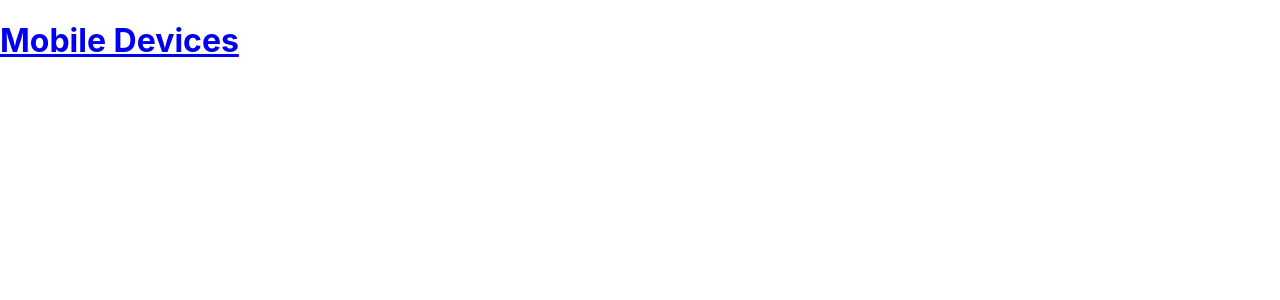
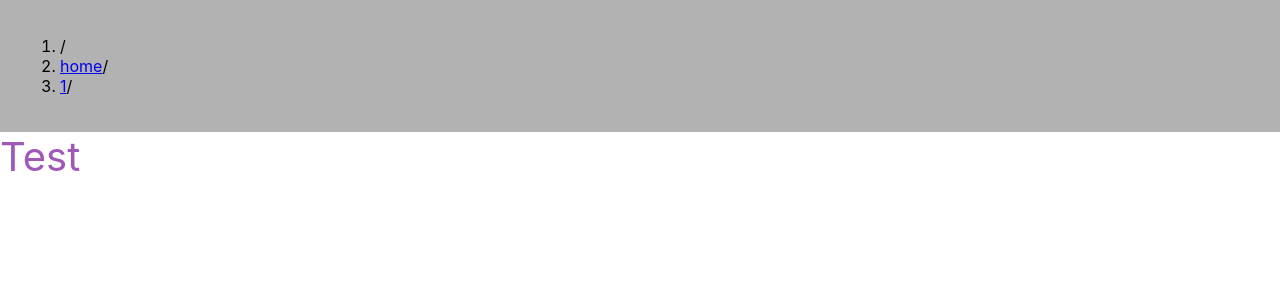
Before and after one commit to Tamara-Tamburini/frontend-test, a React (Create React App) app: page /home/1 in a window 1280 px wide. Shown: the top 300 px of the page. Built offline with nearby package versions, Linux system fonts and the light colour scheme.

Commit message:
Views routes

```diff
--- a/src/App.jsx
+++ b/src/App.jsx
@@ -1,12 +1,33 @@
-import "./App.css"
-import Header from "./components/Header"
+import { Layout } from "antd";
+import styles from "./App.module.css";
+import MainHome from "./pages/mainHome/MainHome";
+import Details from "./pages/details/Details";
+import { Routes, Route, Navigate } from "react-router-dom";
+import Breadcrumbs from "./components/Breadcrumbs";
+
+const { Header, Content } = Layout;
 
 function App() {
   return (
-    <div className="App">
-      <Header />
-    </div>
+    <Layout>
+      <Header className={styles.header}>
+        <Breadcrumbs />
+      </Header>
+      <Layout>
+        <Content>
+          <Routes>
+            <Route index element={<DefaultRoute />} />
+            <Route path="home">
+              <Route index element={<MainHome />} />
+              <Route path=":id" element={<Details />} />
+            </Route>
+          </Routes>
+        </Content>
+      </Layout>
+    </Layout>
   );
 }
 
-export default App
+const DefaultRoute = () => <Navigate to="/home" replace />
+
+export default App;
--- /dev/null
+++ b/src/App.module.css
@@ -0,0 +1,4 @@
+.header {
+    background-color: #b2b2b2;
+    padding: 20px;
+}
--- /dev/null
+++ b/src/components/Breadcrumbs.jsx
@@ -0,0 +1,37 @@
+import { Breadcrumb } from 'antd';
+import { useLocation, Link } from "react-router-dom";
+
+function Breadcrumbs() {
+    const location = useLocation()
+    const breadcrumbList = () => {
+        const { pathname } = location
+        const pathnames = pathname.split("/").filter((item) => item)
+        return (
+            <div>
+                <Breadcrumb>
+                    {pathnames.length > 0 ? (
+                        <Breadcrumb.Item>
+                            <Link to="/"></Link>
+                        </Breadcrumb.Item>
+                    ) : (
+                        null
+                    )}
+                    {pathnames.map((item, index) => {
+                        const routeTo = `/${pathnames.slice(0, index + 1).join("/")}`;
+                        const lastPage = index === pathnames.length - 0;
+                        return lastPage ? (
+                            <Breadcrumb.Item key={index}>{item}</Breadcrumb.Item>
+                        ) : (
+                            <Breadcrumb.Item key={index}>
+                                <Link to={`${routeTo}`}>{item}</Link>
+                            </Breadcrumb.Item>
+                        );
+                    })}
+                </Breadcrumb>
+            </div>
+        )
+    }
+    return breadcrumbList()
+}
+
+export default Breadcrumbs
--- a/src/index.jsx
+++ b/src/index.jsx
@@ -1,11 +1,14 @@
-import React from 'react';
-import ReactDOM from 'react-dom/client';
-import './index.css';
-import App from './App';
+import React from "react";
+import ReactDOM from "react-dom/client";
+import { BrowserRouter } from "react-router-dom";
+import "./index.css";
+import App from "./App";
 
-const root = ReactDOM.createRoot(document.getElementById('root'));
+const root = ReactDOM.createRoot(document.getElementById("root"));
 root.render(
   <React.StrictMode>
-    <App />
+    <BrowserRouter>
+      <App />
+    </BrowserRouter>
   </React.StrictMode>
 );
--- a/src/pages/details/Details.jsx
+++ b/src/pages/details/Details.jsx
@@ -1,7 +1,11 @@
-function Details () {
-    return <>
+import styles from "./Details.module.css"
 
+function Details() {
+  return (
+    <>
+      <div className={styles.App}>Test</div>
     </>
+  );
 }
 
-export default Details
+export default Details;
--- /dev/null
+++ b/src/pages/details/Details.module.css
@@ -0,0 +1,4 @@
+.App {
+    color: #9f58b7;
+    font-size: 40px;
+}
--- /dev/null
+++ b/src/pages/mainHome/MainHome.jsx
@@ -0,0 +1,9 @@
+function MainHome() {
+  return (
+    <>
+      <div>HOME</div>
+    </>
+  );
+}
+
+export default MainHome;
```
Also changed, not shown: package.json (+5 -2 lines), src/App.css (deleted), src/pages/main/Main.js (deleted), 1 other file (tests, documents, lock files or other folders).
